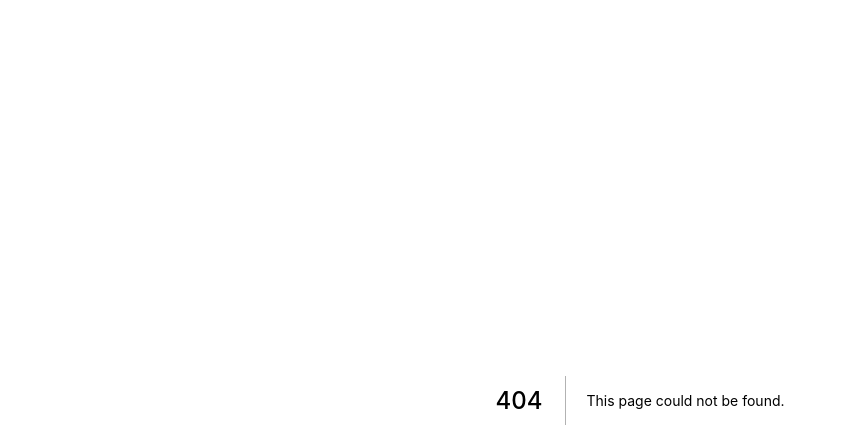
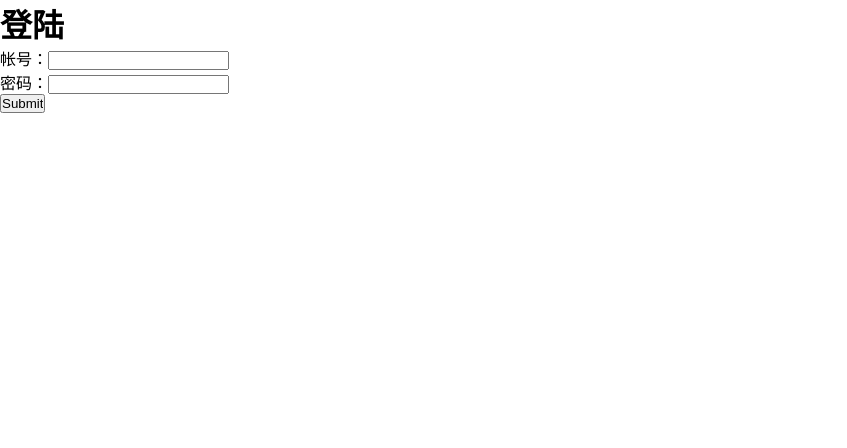
Before and after one commit to zch233/next-blog, a Next.js app: page /sign_in in a window 1280 px wide. Before the commit this address had no page. Shown: the top 448 px of the page, without its empty margins (0-847 px from the left). Built offline with nearby package versions, Linux system fonts and the light colour scheme.

Commit message:
Add SignIn Page And Api

```diff
--- /dev/null
+++ b/pages/api/v1/signIn.tsx
@@ -0,0 +1,23 @@
+import {NextApiHandler} from 'next';
+import {SignIn} from '../../../src/model/SignIn';
+import {getDatabaseConnection} from '../../../lib/getDatabaseConnection';
+
+const Login: NextApiHandler = async (req, res) => {
+  const {username = '', password = ''} = req.body;
+  const connection = await getDatabaseConnection();
+  const signIn = new SignIn();
+  signIn.username = username.trim();
+  signIn.password = password;
+  await signIn.validate(connection);
+  res.setHeader('Content-Type', 'application/json; charset=utf-8');
+  if (signIn.hasError()) {
+    res.statusCode = 422;
+    res.write(JSON.stringify(signIn.errors));
+  } else {
+    res.statusCode = 200;
+    res.write(JSON.stringify(signIn.user));
+  }
+  res.end();
+};
+
+export default Login;
--- /dev/null
+++ b/pages/sign_in.tsx
@@ -0,0 +1,50 @@
+import {NextPage} from 'next';
+import React, {useCallback, useState} from 'react';
+import Axios from 'axios'
+
+const Errors = (props: {errors:string[]}) => <div>{props.errors.join('，')}</div>
+
+const SignIn: NextPage = () => {
+  const [formData, setFormData] = useState({
+    username: '',
+    password: '',
+  });
+  const [errors, setErrors] = useState({
+    username: [],
+    password: [],
+  });
+  const onChange = useCallback((e, type) => {
+    setFormData({...formData, [type]: e.target.value})
+  }, [formData]);
+  const onSubmit = useCallback((e) => {
+    e.preventDefault();
+    Axios.post('/api/v1/signIn', formData).then(data => {
+      console.log(data)
+    }).catch(err => {
+      setErrors(err.response.data)
+    })
+  }, [formData]);
+  return (
+    <>
+      <h1>登陆</h1>
+      <form onSubmit={onSubmit}>
+        <div>
+          <label>
+            帐号：
+            <input type="text" value={formData.username} onChange={(e) => onChange(e, 'username')}/>
+          </label>
+          <Errors errors={errors.username} />
+        </div>
+        <div>
+          <label>
+            密码：
+            <input type="text" value={formData.password} onChange={(e) => onChange(e, 'password')}/>
+          </label>
+          <Errors errors={errors.password} />
+        </div>
+        <input type="submit"/>
+      </form>
+    </>
+  );
+};
+export default SignIn;
--- /dev/null
+++ b/src/model/SignIn.ts
@@ -0,0 +1,28 @@
+import {Connection} from 'typeorm';
+import {User} from '../entity/User';
+
+export class SignIn {
+  username: string;
+  password: string;
+  user: User;
+
+  errors: { username: string[], password: string[] } = {username: [], password: []};
+  async validate (connection: Connection) {
+    if (this.username === '') {
+      this.errors.username.push('用户名不能为空');
+    }
+    const user = await connection.manager.findOne(User, {username: this.username});
+    if (user) {
+      if (user.passwordDigest !== this.password) {
+        this.errors.password.push('密码不匹配');
+      } else {
+        this.user = user;
+      }
+    } else {
+      this.errors.username.push('用户名不存在');
+    }
+  }
+  hasError () {
+    return !!Object.values(this.errors).find(v => v.length > 0);
+  }
+}
```
Also changed, not shown: 1 other file (tests, documents, lock files or other folders).
